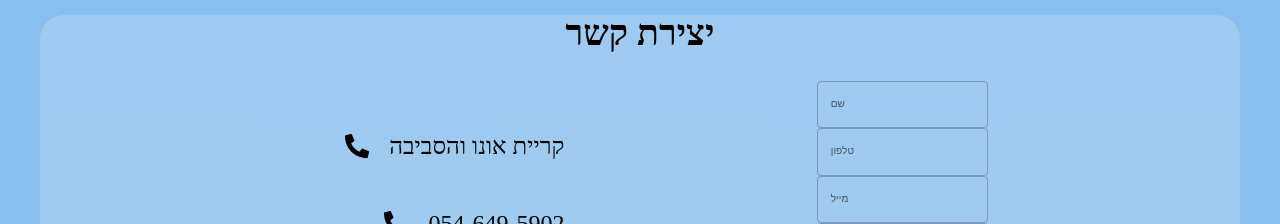
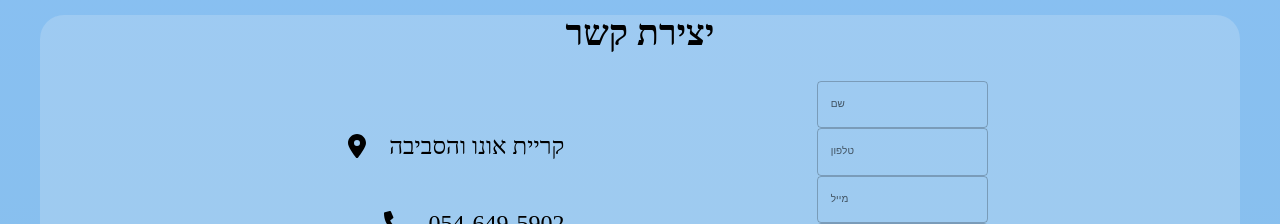
Before and after one commit to lionsgrandson/raindbow-asd, a React (Create React App) app: page / in a window 1280 px wide. Shown: the part 1160-1384 px from the top of the page. Built offline with nearby package versions, Linux system fonts and the light colour scheme.

Commit message:
style: contact icon location updated

```diff
--- a/src/component/contactSec.jsx
+++ b/src/component/contactSec.jsx
@@ -3,6 +3,8 @@ import { MdEmail } from "react-icons/md";
 import { FaPhoneAlt } from "react-icons/fa";
 import "../App.css";
 import "./contactSec.css";
+import { FaLocationDot } from "react-icons/fa6";
+
 function ContactSec() {
   return (
     <section id="contact" className="FirstBox">
@@ -26,7 +28,7 @@ function ContactSec() {
         <section className="conDit">
           <div>
             <p c>קריית אונו והסביבה</p>
-            <FaPhoneAlt />
+            <FaLocationDot />
           </div>
           <div>
             <a href="tel:+972546495902">054-649-5902</a>
```
